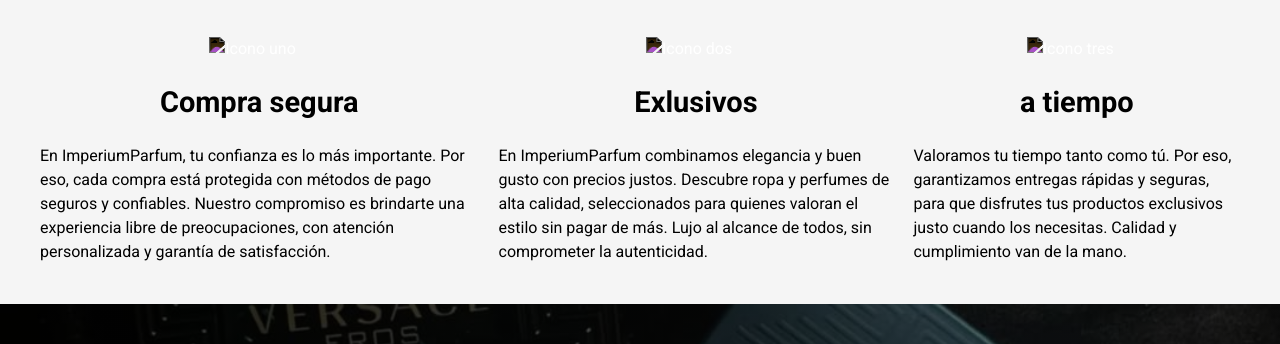
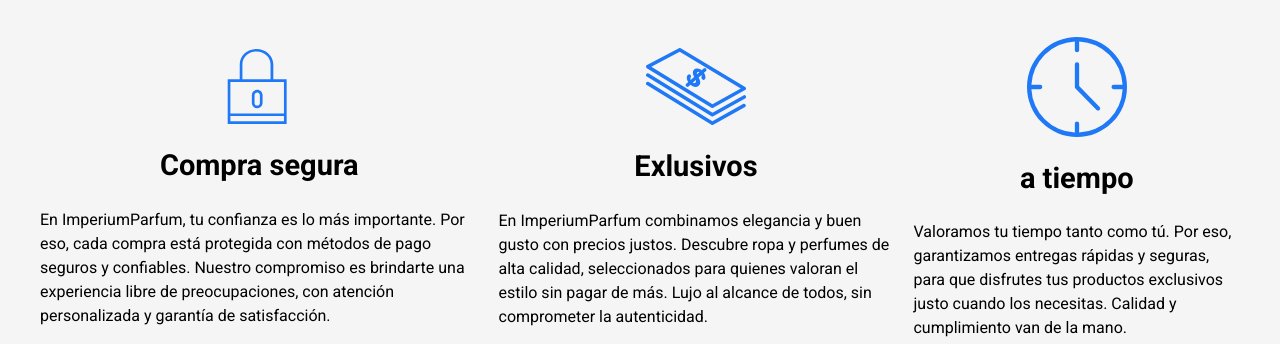
Before and after one commit to Santiag0Aguilar/Imperium, a plain HTML site: page index.html in a window 1280 px wide. Shown: the part 756-1100 px from the top of the page. Drawn offline with nearby package versions, Linux system fonts and the light colour scheme.

Commit message:
Update index.html

```diff
--- a/index.html
+++ b/index.html
@@ -45,7 +45,7 @@
 
       <div class="Nosotros__Informcion">
         <div class="Nosotros_ContenedorInfo">
-          <img src="/Public/Imagenes/icono1.svg" alt="Icono uno" />
+          <img src="Imagenes/icono1.svg" alt="Icono uno" />
           <h3>Compra segura</h3>
           <p>
             En ImperiumParfum, tu confianza es lo más importante. Por eso, cada
@@ -56,7 +56,7 @@
           </p>
         </div>
         <div class="Nosotros_ContenedorInfo">
-          <img src="/Public/Imagenes/icono2.svg" alt="Icono dos" />
+          <img src="Imagenes/icono2.svg" alt="Icono dos" />
           <h3>Exlusivos</h3>
 
           <p>
@@ -67,7 +67,7 @@
           </p>
         </div>
         <div class="Nosotros_ContenedorInfo">
-          <img src="/Public/Imagenes/icono3.svg" alt="Icono tres" />
+          <img src="Imagenes/icono3.svg" alt="Icono tres" />
           <h3>a tiempo</h3>
 
           <p>
```
